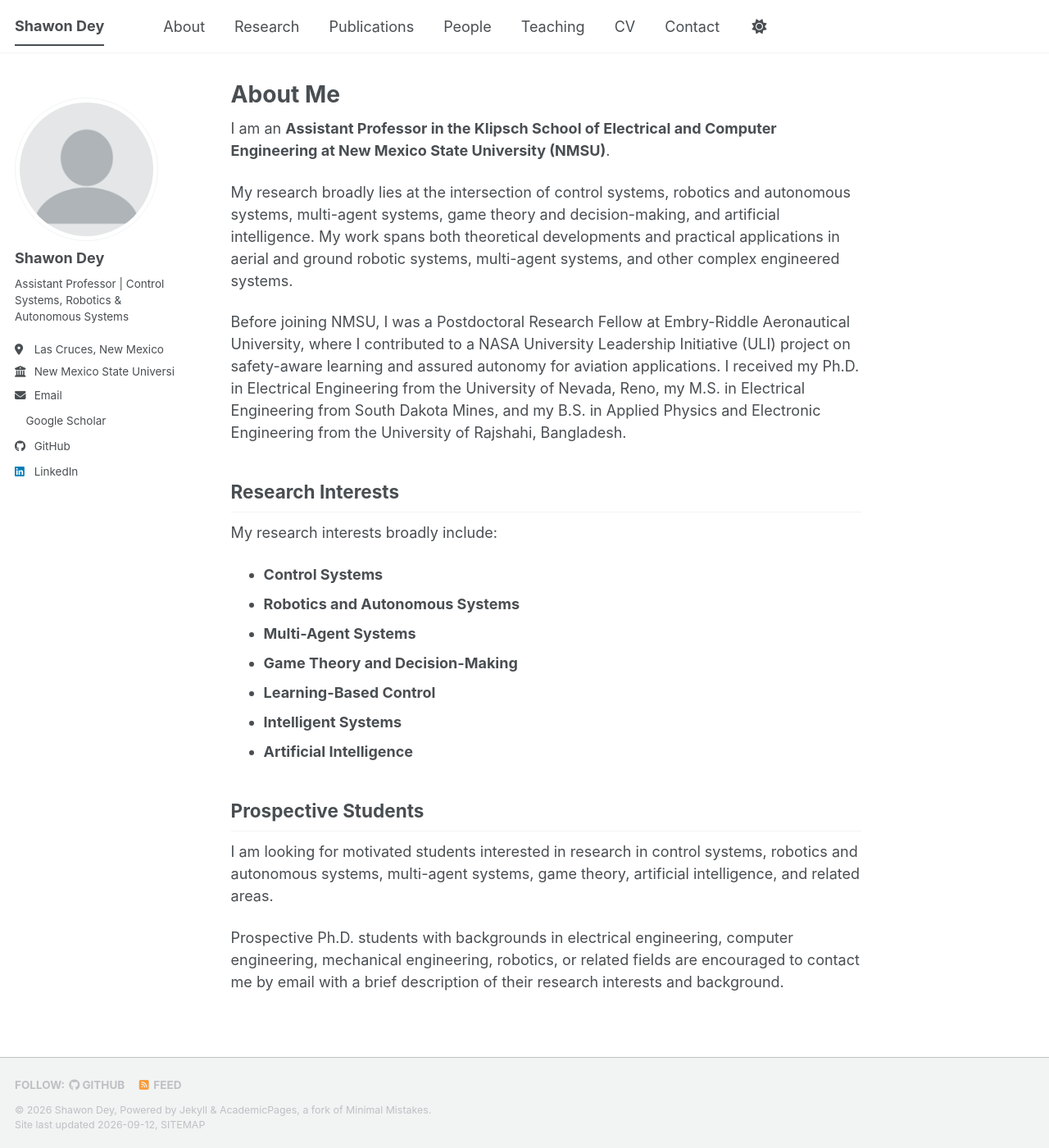
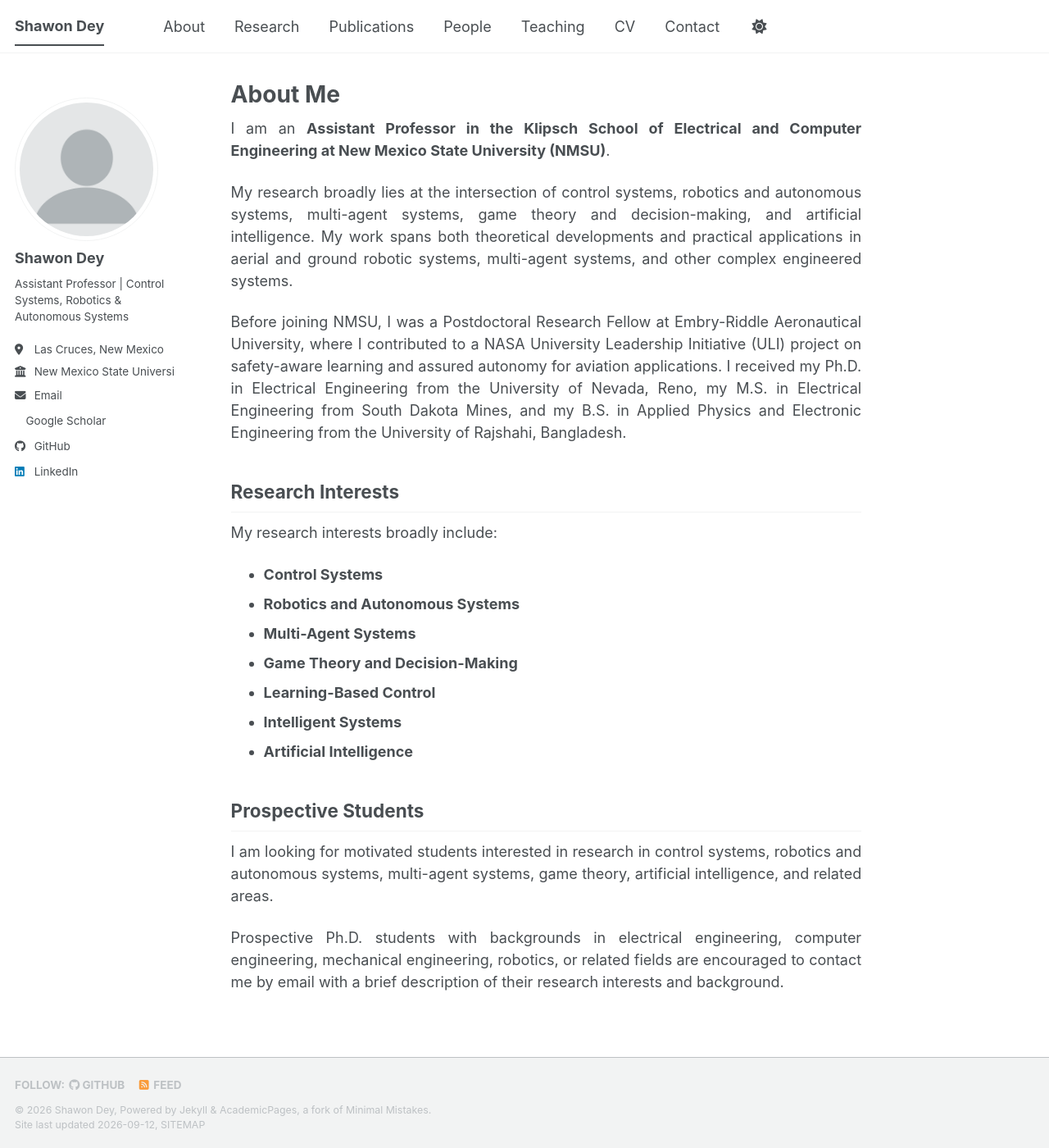
Before and after one commit to shawondey/shawondey.github.io, a Jekyll site: the page built from _pages/about.md, in a window 1280 px wide and 1400 px high. Shown: the whole window at 82% size. Built offline with Jekyll 4.4.1, drawn with Linux system fonts in a browser that asks for light colours; a style sheet for code colours, icons or effects is not loaded.

Commit message:
Update _page.scss

```diff
--- a/_sass/layout/_page.scss
+++ b/_sass/layout/_page.scss
@@ -399,3 +399,14 @@
   font-size: $type-size-6;
   text-transform: uppercase;
 }
+
+.page__content p {
+  text-align: justify;
+  text-justify: inter-word;
+}
+
+@media (max-width: 600px) {
+  .page__content p {
+    text-align: left;
+  }
+}
```
